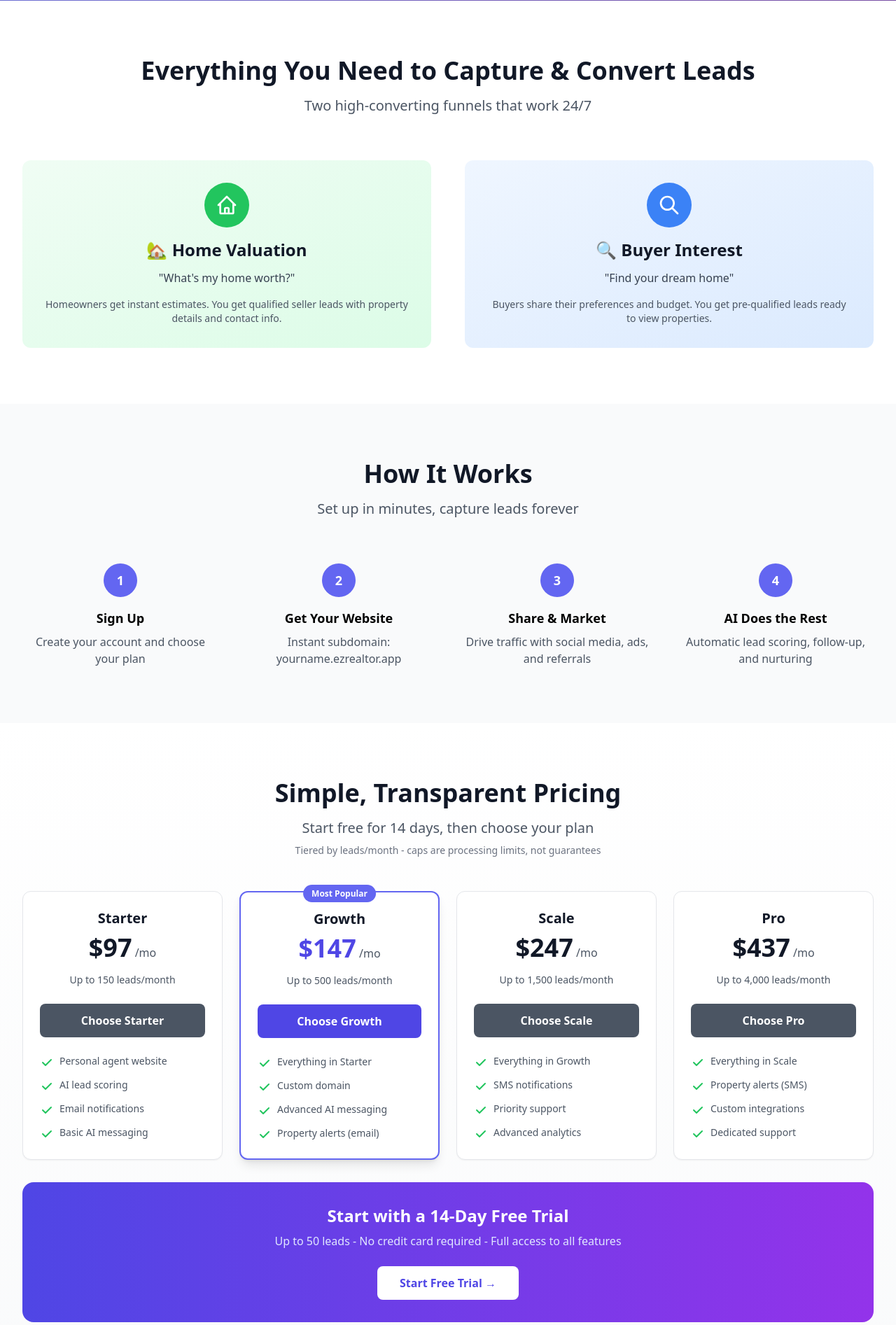
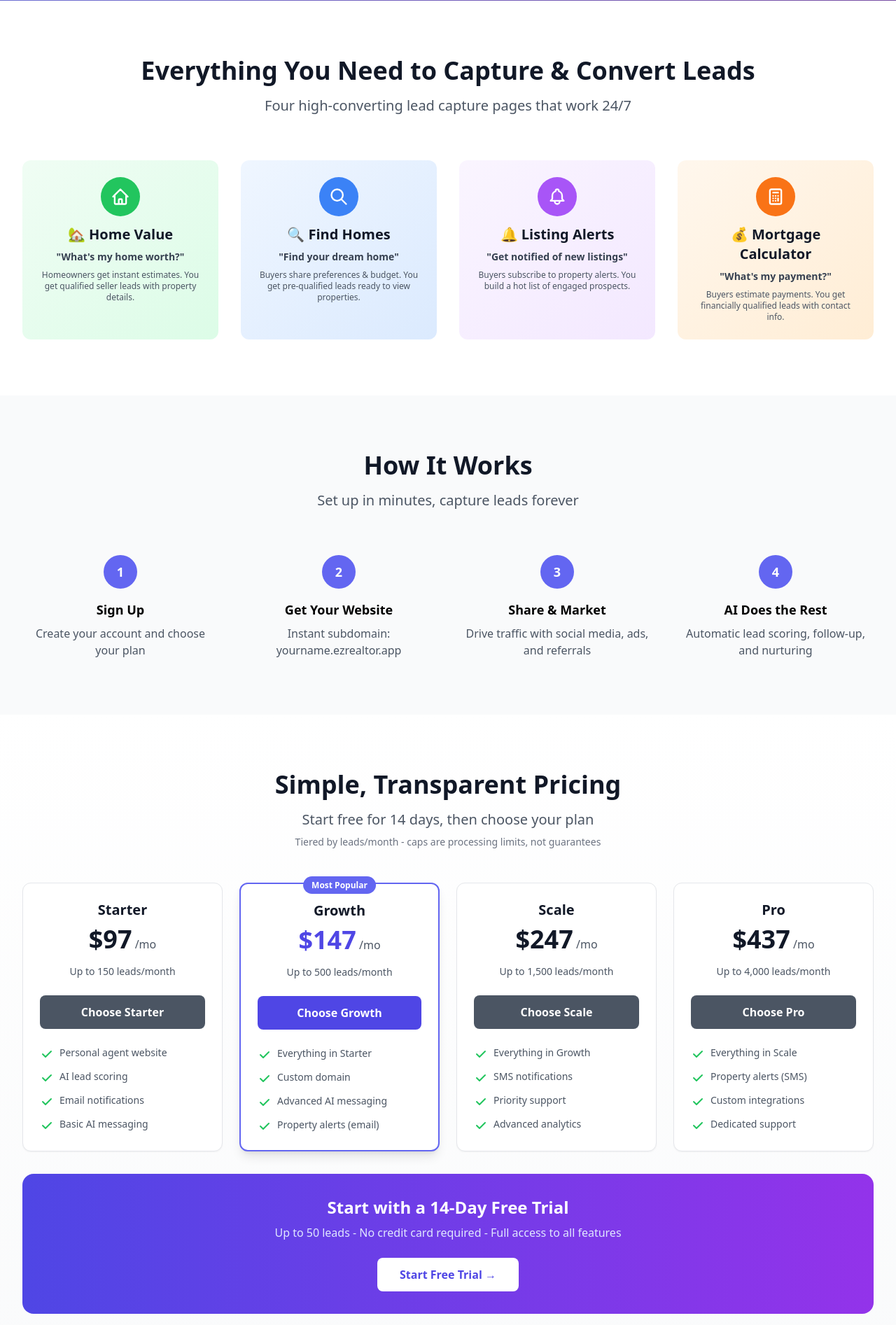
Before and after one commit to pgwilde8/ezrealtorapp, a FastAPI app: page / in a window 1280 px wide. Shown: the part 691-2584 px from the top of the page at 70% size. Run offline with FastAPI, Linux system fonts and the light colour scheme; some libraries are stand-ins or nearby versions.

Commit message:
Capture & Convert

```diff
--- a/ezadmin/app/templates/index.html
+++ b/ezadmin/app/templates/index.html
@@ -330,35 +330,63 @@
         <div class="max-w-7xl mx-auto px-4 sm:px-6 lg:px-8">
             <div class="text-center mb-16">
                 <h2 class="text-4xl font-bold text-gray-900 mb-4">Everything You Need to Capture & Convert Leads</h2>
-                <p class="text-xl text-gray-600">Two high-converting funnels that work 24/7</p>
+                <p class="text-xl text-gray-600">Four high-converting lead capture pages that work 24/7</p>
             </div>
 
-            <div class="grid md:grid-cols-2 gap-12">
-                <!-- Home Valuation Funnel -->
-                <div class="bg-gradient-to-br from-green-50 to-green-100 p-8 rounded-xl">
+            <div class="grid md:grid-cols-2 lg:grid-cols-4 gap-8">
+                <!-- Home Valuation -->
+                <div class="bg-gradient-to-br from-green-50 to-green-100 p-6 rounded-xl hover:shadow-lg transition-shadow">
                     <div class="text-center">
-                        <div class="bg-green-500 w-16 h-16 rounded-full flex items-center justify-center mx-auto mb-4">
-                            <svg class="w-8 h-8 text-white" fill="none" stroke="currentColor" viewBox="0 0 24 24">
+                        <div class="bg-green-500 w-14 h-14 rounded-full flex items-center justify-center mx-auto mb-3">
+                            <svg class="w-7 h-7 text-white" fill="none" stroke="currentColor" viewBox="0 0 24 24">
                                 <path stroke-linecap="round" stroke-linejoin="round" stroke-width="2" d="M3 12l2-2m0 0l7-7 7 7M5 10v10a1 1 0 001 1h3m10-11l2 2m-2-2v10a1 1 0 01-1 1h-3m-6 0a1 1 0 001-1v-4a1 1 0 011-1h2a1 1 0 011 1v4a1 1 0 001 1m-6 0h6"></path>
                             </svg>
                         </div>
-                        <h3 class="text-2xl font-bold text-gray-900 mb-3">🏡 Home Valuation</h3>
-                        <p class="text-gray-700 mb-4">"What's my home worth?"</p>
-                        <p class="text-sm text-gray-600">Homeowners get instant estimates. You get qualified seller leads with property details and contact info.</p>
+                        <h3 class="text-xl font-bold text-gray-900 mb-2">🏡 Home Value</h3>
+                        <p class="text-sm font-semibold text-gray-700 mb-2">"What's my home worth?"</p>
+                        <p class="text-xs text-gray-600">Homeowners get instant estimates. You get qualified seller leads with property details.</p>
                     </div>
                 </div>
 
-                <!-- Buyer Interest Funnel -->
-                <div class="bg-gradient-to-br from-blue-50 to-blue-100 p-8 rounded-xl">
+                <!-- Find Homes -->
+                <div class="bg-gradient-to-br from-blue-50 to-blue-100 p-6 rounded-xl hover:shadow-lg transition-shadow">
                     <div class="text-center">
-                        <div class="bg-blue-500 w-16 h-16 rounded-full flex items-center justify-center mx-auto mb-4">
-                            <svg class="w-8 h-8 text-white" fill="none" stroke="currentColor" viewBox="0 0 24 24">
+                        <div class="bg-blue-500 w-14 h-14 rounded-full flex items-center justify-center mx-auto mb-3">
+                            <svg class="w-7 h-7 text-white" fill="none" stroke="currentColor" viewBox="0 0 24 24">
                                 <path stroke-linecap="round" stroke-linejoin="round" stroke-width="2" d="M21 21l-6-6m2-5a7 7 0 11-14 0 7 7 0 0114 0z"></path>
                             </svg>
                         </div>
-                        <h3 class="text-2xl font-bold text-gray-900 mb-3">🔍 Buyer Interest</h3>
-                        <p class="text-gray-700 mb-4">"Find your dream home"</p>
-                        <p class="text-sm text-gray-600">Buyers share their preferences and budget. You get pre-qualified leads ready to view properties.</p>
+                        <h3 class="text-xl font-bold text-gray-900 mb-2">🔍 Find Homes</h3>
+                        <p class="text-sm font-semibold text-gray-700 mb-2">"Find your dream home"</p>
+                        <p class="text-xs text-gray-600">Buyers share preferences & budget. You get pre-qualified leads ready to view properties.</p>
+                    </div>
+                </div>
+
+                <!-- Listing Alerts -->
+                <div class="bg-gradient-to-br from-purple-50 to-purple-100 p-6 rounded-xl hover:shadow-lg transition-shadow">
+                    <div class="text-center">
+                        <div class="bg-purple-500 w-14 h-14 rounded-full flex items-center justify-center mx-auto mb-3">
+                            <svg class="w-7 h-7 text-white" fill="none" stroke="currentColor" viewBox="0 0 24 24">
+                                <path stroke-linecap="round" stroke-linejoin="round" stroke-width="2" d="M15 17h5l-1.405-1.405A2.032 2.032 0 0118 14.158V11a6.002 6.002 0 00-4-5.659V5a2 2 0 10-4 0v.341C7.67 6.165 6 8.388 6 11v3.159c0 .538-.214 1.055-.595 1.436L4 17h5m6 0v1a3 3 0 11-6 0v-1m6 0H9"></path>
+                            </svg>
+                        </div>
+                        <h3 class="text-xl font-bold text-gray-900 mb-2">🔔 Listing Alerts</h3>
+                        <p class="text-sm font-semibold text-gray-700 mb-2">"Get notified of new listings"</p>
+                        <p class="text-xs text-gray-600">Buyers subscribe to property alerts. You build a hot list of engaged prospects.</p>
+                    </div>
+                </div>
+
+                <!-- Mortgage Calculator -->
+                <div class="bg-gradient-to-br from-orange-50 to-orange-100 p-6 rounded-xl hover:shadow-lg transition-shadow">
+                    <div class="text-center">
+                        <div class="bg-orange-500 w-14 h-14 rounded-full flex items-center justify-center mx-auto mb-3">
+                            <svg class="w-7 h-7 text-white" fill="none" stroke="currentColor" viewBox="0 0 24 24">
+                                <path stroke-linecap="round" stroke-linejoin="round" stroke-width="2" d="M9 7h6m0 10v-3m-3 3h.01M9 17h.01M9 14h.01M12 14h.01M15 11h.01M12 11h.01M9 11h.01M7 21h10a2 2 0 002-2V5a2 2 0 00-2-2H7a2 2 0 00-2 2v14a2 2 0 002 2z"></path>
+                            </svg>
+                        </div>
+                        <h3 class="text-xl font-bold text-gray-900 mb-2">💰 Mortgage Calculator</h3>
+                        <p class="text-sm font-semibold text-gray-700 mb-2">"What's my payment?"</p>
+                        <p class="text-xs text-gray-600">Buyers estimate payments. You get financially qualified leads with contact info.</p>
                     </div>
                 </div>
             </div>
```
